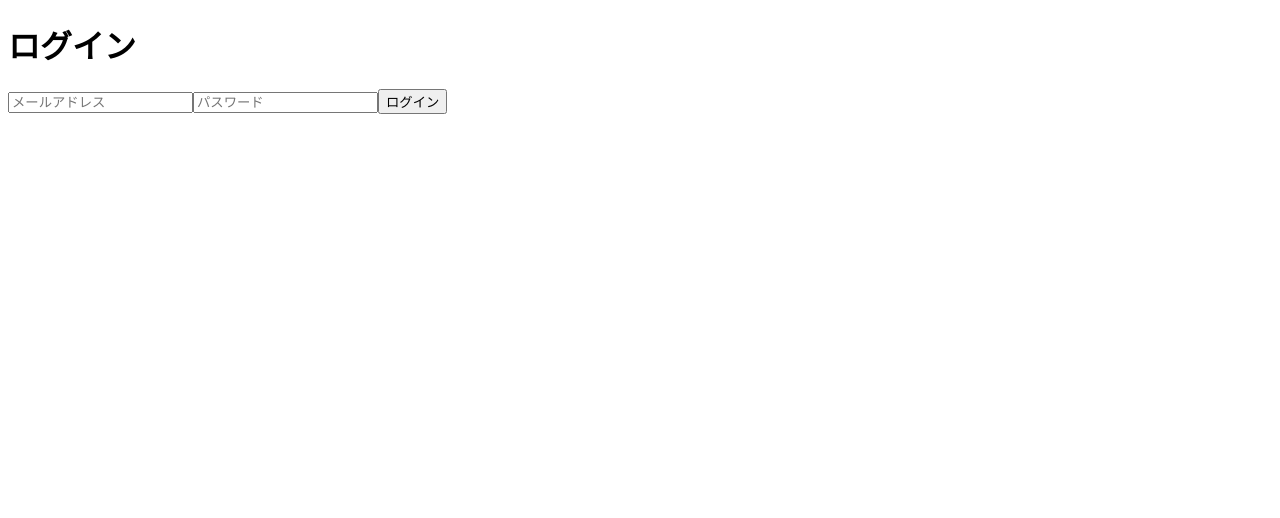
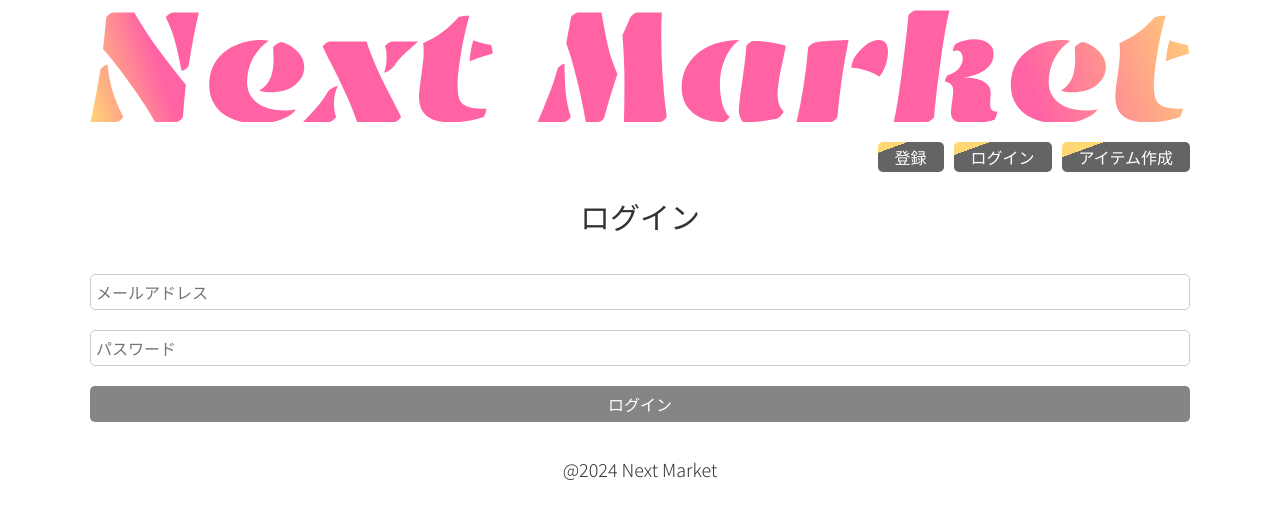
Before and after one commit to MiyuMatsuo30/next-market, a Next.js app: page /user/login in a window 1280 px wide. Shown: the top 518 px of the page. Built offline with nearby package versions, Linux system fonts and the light colour scheme.

Commit message:
表示制限、css

```diff
--- /dev/null
+++ b/app/components/footer.js
@@ -0,0 +1,11 @@
+
+
+const Footer = () => {
+    return (
+        <footer>
+            <p>@{new Date().getFullYear()} Next Market</p>
+        </footer>
+    )
+}
+
+export default Footer
--- /dev/null
+++ b/app/components/header.js
@@ -0,0 +1,23 @@
+import Image from "next/image"
+import Link from "next/link"
+
+const Header = () => {
+    return (
+        <header>
+            <div>
+                <Link href="/">
+                    <Image src="/header.svg" width={1330} height={148} alt="header-image" priority />
+                </Link>
+            </div>
+            <nav>
+                <ul>
+                    <li><Link href="/user/register">登録</Link></li>
+                    <li><Link href="/user/login">ログイン</Link></li>
+                    <li><Link href="/item/create">アイテム作成</Link></li>
+                </ul>
+            </nav>
+        </header>
+    )
+}
+
+export default Header
--- a/app/globals.css
+++ b/app/globals.css
@@ -1,4 +1,293 @@
-.h1-style {
-  color: red;
-  letter-spacing: 40px;
+@import url("https://fonts.googleapis.com/css2?family=Noto+Sans+JP:wght@300;400&display=swap");
+
+/* Common style */
+html, body, div, span, applet, object, iframe, h1, h2, h3, h4, h5, h6, p, blockquote, pre, a, abbr, acronym, address, big, cite, code, del, dfn, em, img, ins, kbd, q, s, samp, small, strike, strong, sub, sup, tt, var, b, u, i, center, dl, dt, dd, ol, ul, li, fieldset, form, label, legend, table, caption, tbody, tfoot, thead, tr, th, td, article, aside, canvas, details, embed, figure, figcaption, footer, header, hgroup, menu, nav, output, ruby, section, summary, time, mark, audio, video {
+  margin: 0;
+  padding: 0;
+  border: 0;
+  font-size: 100%;
+  font: inherit;
+  vertical-align: baseline;
 }
+
+html{
+  font-size: 62.5%;
+}
+
+body{
+  font-family: "Noto Sans JP", sans-serif;
+  font-weight: 300;
+  color: #333;
+  max-width: 1100px;
+  margin-right: auto;
+  margin-left:  auto;
+  padding-right: 1.5rem;
+  padding-left:  1.5rem;
+}
+
+h1{
+  font-size: 3rem;
+  font-weight: 400;
+  line-height: 3.5rem;
+}
+
+h2{
+  font-size: 2.4rem;
+  font-weight: 400;
+  line-height: 3rem;
+}
+
+h3{
+  font-size: 2rem;
+  font-weight: 400;
+  line-height: 3rem;
+}
+
+p{
+  font-size: 1.8rem;
+  line-height: 3.5rem;
+  margin-bottom: 1.4rem;
+}
+
+a{
+  text-decoration: none;
+}
+
+.page-title{
+  margin: 3rem 0 4rem;
+  text-align: center;
+}
+
+/* Form */
+input, textarea{
+  width: 100%;
+  padding: 0.5rem;
+  margin-bottom: 2rem;
+  border: 0.1rem solid #ccc;
+  border-radius: 0.5rem;
+  box-sizing: border-box;
+  resize: vertical;
+  font-size: 1.6rem;
+  letter-spacing: 0;
+  font-family: inherit;
+}
+
+button{
+  background: #858585;
+  font-size: 1.6rem;
+  color: #fff;
+  padding: 0.6rem;
+  border: none;
+  border-radius: 0.5rem;
+  cursor: pointer;
+  width: 100%;
+}
+
+button:hover{
+  opacity: 0.8;
+  background: linear-gradient(135deg,#FF63A4,#FFD873);
+}
+
+/* Header */
+header * img{
+  width: 100%;
+  height: auto;
+}
+
+header * li{
+  display: inline;
+}
+
+nav{
+  text-align: end;
+  margin: 2rem 0 2.2rem;
+}
+
+header * li a{
+  padding: 0.3rem 1.7rem;
+  margin-left: 1rem;
+  border-radius: 0.5rem;
+  background-image: linear-gradient( -20deg, #646464 0%, #646464 80%, #FFD873 80%, #FFD873 80%);
+  color: #fff;
+  font-size: 1.6rem;
+  font-weight: 400;
+}
+
+header * li a:hover{
+  opacity: 0.8;
+  transition: all 0.3s;
+}
+
+@media(max-width: 400px){
+  header * li a{
+    padding: 0.2rem 1.4rem;
+    font-size: 1.2rem;
+  }
+}
+
+/* Index */
+.grid-container-in{
+  display: grid;
+  grid-template-columns: 1fr 1fr 1fr;
+  gap: 3rem;
+}
+
+@media(max-width: 600px){
+  .grid-container-in{
+      grid-template-columns: 1fr;
+  }
+}
+
+.grid-container-in > a {
+  display: block;
+  border-radius: 1rem;
+  width: 100%;
+  border: 0.05rem solid rgb(223, 223, 223);
+}
+
+.grid-container-in > a:hover{
+  backdrop-filter: blur(2rem);
+  box-shadow: 0.4rem 0.4rem 1.3rem 0.5rem rgba(0,0,0,0.25);
+  transition: all 0.3s;
+}
+
+.grid-container-in > a * img, .grid-container-in > a > img{
+  width: 100%;
+  height: auto;
+  border-radius: 1rem 1rem 0 0;
+}
+
+.grid-container-in > * > div {
+  padding: 1.5rem 1.5rem;
+  color: #333;
+}
+
+.grid-container-in > * > div  > h2{
+  color: #FF63A4;
+  margin-bottom: 0.4rem;
+}
+
+.grid-container-in > * > div  > p{
+  margin-bottom: 0;
+}
+
+/* Single Item */
+.grid-container-si{
+  display: grid;
+  grid-template-columns: 0.6fr 0.4fr;
+  gap: 2rem;
+}
+
+@media(max-width: 600px){
+  .grid-container-si{
+      grid-template-columns: 1fr;
+  }
+}
+
+.grid-container-si * img{
+  border-radius: 1rem;
+  width: 100%;
+  height: auto;
+}
+
+.grid-container-si h2{
+  color: #FF63A4;
+  margin: 1rem 0 2rem;
+}
+
+.grid-container-si hr{
+  margin: 1.5rem 0;
+}
+
+.grid-container-si * a{
+  padding: 0.3rem 1.7rem;
+  margin-right: 1rem;
+  border-radius: 0.5rem;
+  background-image: linear-gradient( -20deg, #646464 0%, #646464 80%, #FF63A4 80%, #FF63A4 80%);
+  color: rgb(255, 255, 255);
+  font-size: 1.6rem;
+  font-weight: 400;
+}
+
+.grid-container-si * a:hover{
+  opacity: 0.8;
+  transition: all 0.3s;
+}
+
+@media(max-width: 400px){
+  .grid-container-si * a{
+    padding: 0.2rem 1.4rem;
+    font-size: 1.2rem;
+  }
+}
+
+/* Delete Item */
+.delete-page * img{
+  border-radius: 1rem;
+}
+
+.delete-page * h1{
+  margin-bottom: 1.5rem;
+}
+
+.delete-page * h2{
+  margin: 1rem 0;
+}
+
+/* Img Form */
+.img-input{
+  display: grid;
+  grid-template-columns: 0.8fr 0.2fr;
+  gap: 1rem;
+}
+
+.img-input > input{
+  display: block;
+  background-color: rgb(221, 221, 221);
+  padding: 0.4rem 0 0 0.5rem;
+}
+
+.img-input > button{
+  padding: 0;
+  font-size: 1.4rem;
+  margin-bottom: 2rem;
+  height: 3.6rem;
+  background: #858585;
+}
+
+.img-input > button:hover{
+  opacity: 0.8;
+  background: linear-gradient(135deg,#FF63A4,#FFD873);
+}
+
+.img-input >button:disabled, .img-input > button[disabled]{
+  background: #858585;
+  color: rgb(165, 165, 165);
+}
+
+.img-input >button:disabled, .img-input > button[disabled]:hover{
+  opacity: 1;
+  cursor: not-allowed;
+}
+
+@media(max-width: 400px){
+  .img-input{
+    grid-template-columns: 1fr;
+    gap: 0rem;
+  }
+  .img-input > button{
+    margin: -1rem 0 3rem;
+    height: 3rem;
+  }
+}
+
+/* Create Item */
+/* Update Item */
+/* Register */
+/* Login */
+
+/* Footer */
+footer{
+  text-align: center;
+  margin: 3rem 0;
+}
--- a/app/item/delete/[id]/page.js
+++ b/app/item/delete/[id]/page.js
@@ -58,7 +58,7 @@ const DeleteItem = (context) => {
     }
     return (
         <div>
-            <h1>アイテム削除</h1>
+            <h1 className="page-title">アイテム削除</h1>
             <form onSubmit={handleSubmit}>
                 <h2>{selectedItem.title}</h2>
                 <Image src={selectedItem.image} width={750} height={500} alt="item-image" priority />
--- a/app/item/readsingle/[id]/page.js
+++ b/app/item/readsingle/[id]/page.js
@@ -11,7 +11,7 @@ const getSingleItem = async(id) => {
 const ReadSingleItem = async(context) => {
     const singleItem = await getSingleItem(context.params.id)
     return (
-        <div>
+        <div className="grid-container-in">
             <div>
                 <Image src={singleItem.image} width={750} height={500} alt="item-image" priority />
             </div>
--- a/app/layout.js
+++ b/app/layout.js
@@ -1,28 +1,17 @@
-import localFont from "next/font/local";
 import "./globals.css";
+import Header from "./components/header"
+import Footer from "./components/footer"
 
-const geistSans = localFont({
-  src: "./fonts/GeistVF.woff",
-  variable: "--font-geist-sans",
-  weight: "100 900",
-});
-const geistMono = localFont({
-  src: "./fonts/GeistMonoVF.woff",
-  variable: "--font-geist-mono",
-  weight: "100 900",
-});
-
-export const metadata = {
-  title: "Create Next App",
-  description: "Generated by create next app",
-};
-
-export default function RootLayout({ children }) {
+const RootLayout = ({children}) => {
   return (
     <html lang="en">
-      <body className={`${geistSans.variable} ${geistMono.variable}`}>
+      <body>
+        <Header />
         {children}
+        <Footer />
       </body>
     </html>
-  );
+  )
 }
+
+export default RootLayout
--- a/app/page.js
+++ b/app/page.js
@@ -13,7 +13,7 @@ const ReadAllItems = async() => {
   const allItems = await getAllItems()
   return (
     <div>
-      <h1 className="h1-style">こんにちは</h1>
+      <h1 className="grid-container-in">こんにちは</h1>
       {allItems.map(item =>
         <Link href={`/item/readsingle/${item._id}`} key={item._id}>
           <Image src={item.image} width={750} height={500} alt="item-image" priority />
--- a/app/user/login/page.js
+++ b/app/user/login/page.js
@@ -27,7 +27,7 @@ const Login = () => {
     }
     return (
         <div>
-            <h1>ログイン</h1>
+            <h1 className="page-title">ログイン</h1>
             <form action="http://localhost:3000/api/user/login" method="POST" onSubmit={handleSubmit}>
                 <input value={email} onChange={(e) => {setEmail(e.target.value)}} type="text" name="email" placeholder="メールアドレス" required />
                 <input value={password} onChange={(e) => {setPassword(e.target.value)}} type="text" name="password" placeholder="パスワード" required />
--- a/app/user/register/page.js
+++ b/app/user/register/page.js
@@ -28,7 +28,7 @@ const Register = () => {
     }
     return (
         <div>
-            <h1>ユーザー登録</h1>
+            <h1 className="page-title">ユーザー登録</h1>
             <form action="http://localhost:3000/api/user/register" method="POST" onSubmit={handleSubmit}>
                 <input value={name} onChange={(e) => setName(e.target.value)} type="text" name="name" placeholder="名前" required/>
                 <input value={email} onChange={(e) => setEmail(e.target.value)} type="text" name="email" placeholder="メールアドレス" required/>
```
Also changed, not shown: app/item/create/page.js (+7 -2 lines), app/item/update/[id]/page.js (+8 -2 lines), app/utils/useAuth.js (+27 -0 lines).
